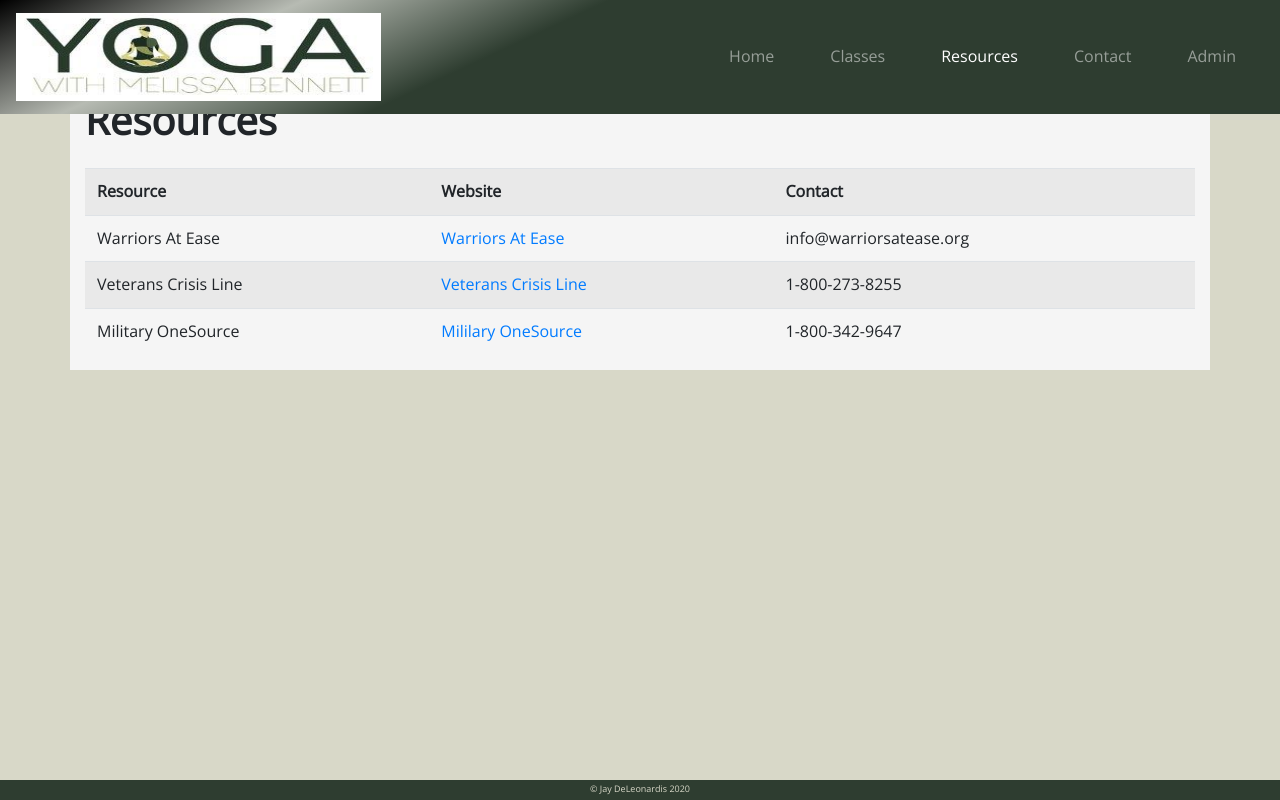
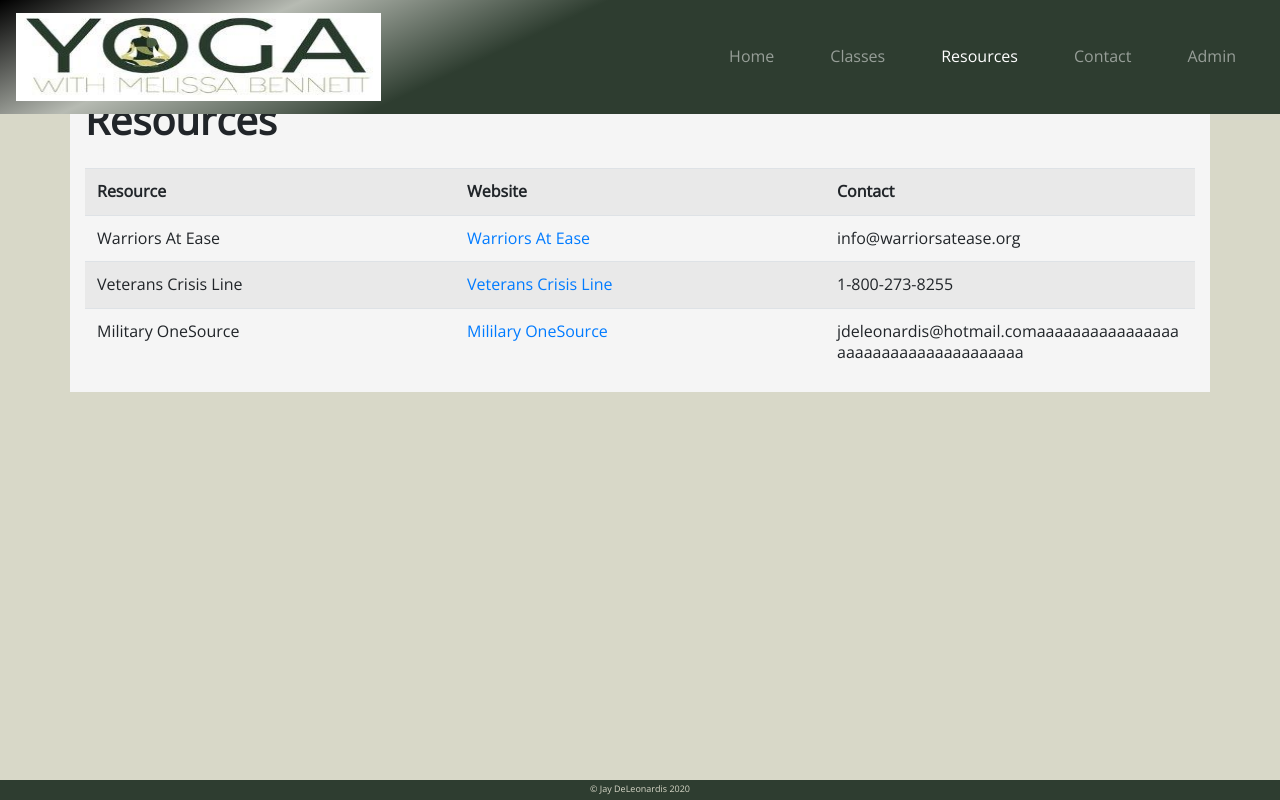
Before and after one commit to jdeleonardis/yoga_with_melissa_bennett_react, a React (Create React App) app in the folder client/: page /resources in a window 1280 px wide. Built offline with nearby package versions, Linux system fonts and the light colour scheme.

Commit message:
added a couple changes for table width weirdness

```diff
--- /dev/null
+++ b/client/src/pages/Resources/Resources.css
@@ -0,0 +1,7 @@
+#resourceTable {
+    table-layout:fixed
+}
+
+#resourceColumn {
+    word-wrap: break-word
+}
--- a/client/src/pages/Resources/Resources.js
+++ b/client/src/pages/Resources/Resources.js
@@ -1,4 +1,5 @@
 import React from "react";
+import "./Resources.css";
 
 function Resources() {
 
@@ -14,7 +15,7 @@
 
             <div className="row">
                 <section className="col-lg-12">
-                    <table className="table table-striped">
+                    <table id="resourceTable" className="table table-striped">
                         <tbody>
                             <tr>
                                 <th>Resource</th>
@@ -24,17 +25,17 @@
                             <tr>
                                 <td>Warriors At Ease</td>
                                 <td><a href="http://warriorsatease.org/" target="_blank" rel="noopener noreferrer">Warriors At Ease</a></td>
-                                <td>info@warriorsatease.org</td>
+                                <td id='resourceColumn'>info@warriorsatease.org</td>
                             </tr>
                             <tr>
                                 <td>Veterans Crisis Line</td>
                                 <td><a href="https://veteranscrisisline.net/" target="_blank" rel="noopener noreferrer">Veterans Crisis Line</a></td>
-                                <td>1-800-273-8255</td>
+                                <td id='resourceColumn'>1-800-273-8255</td>
                             </tr>
                             <tr>
                                 <td>Military OneSource</td>
                                 <td><a href="https://www.militaryonesource.mil/" target="_blank" rel="noopener noreferrer">Mililary OneSource</a></td>
-                                <td>1-800-342-9647</td>
+                                <td id='resourceColumn'>jdeleonardis@hotmail.comaaaaaaaaaaaaaaaaaaaaaaaaaaaaaaaaaaaaa</td>
                             </tr>
                         </tbody>
                     </table>
```
